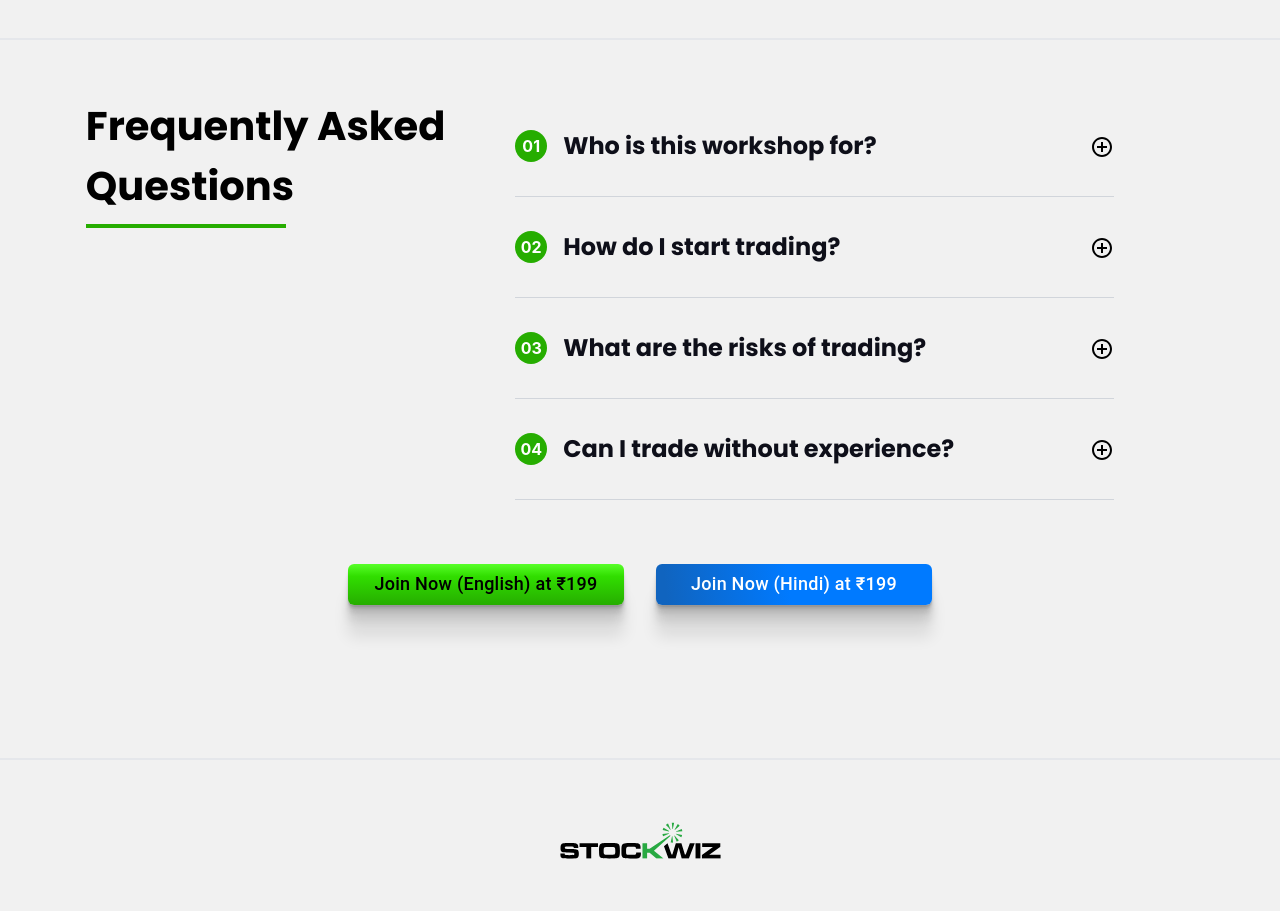
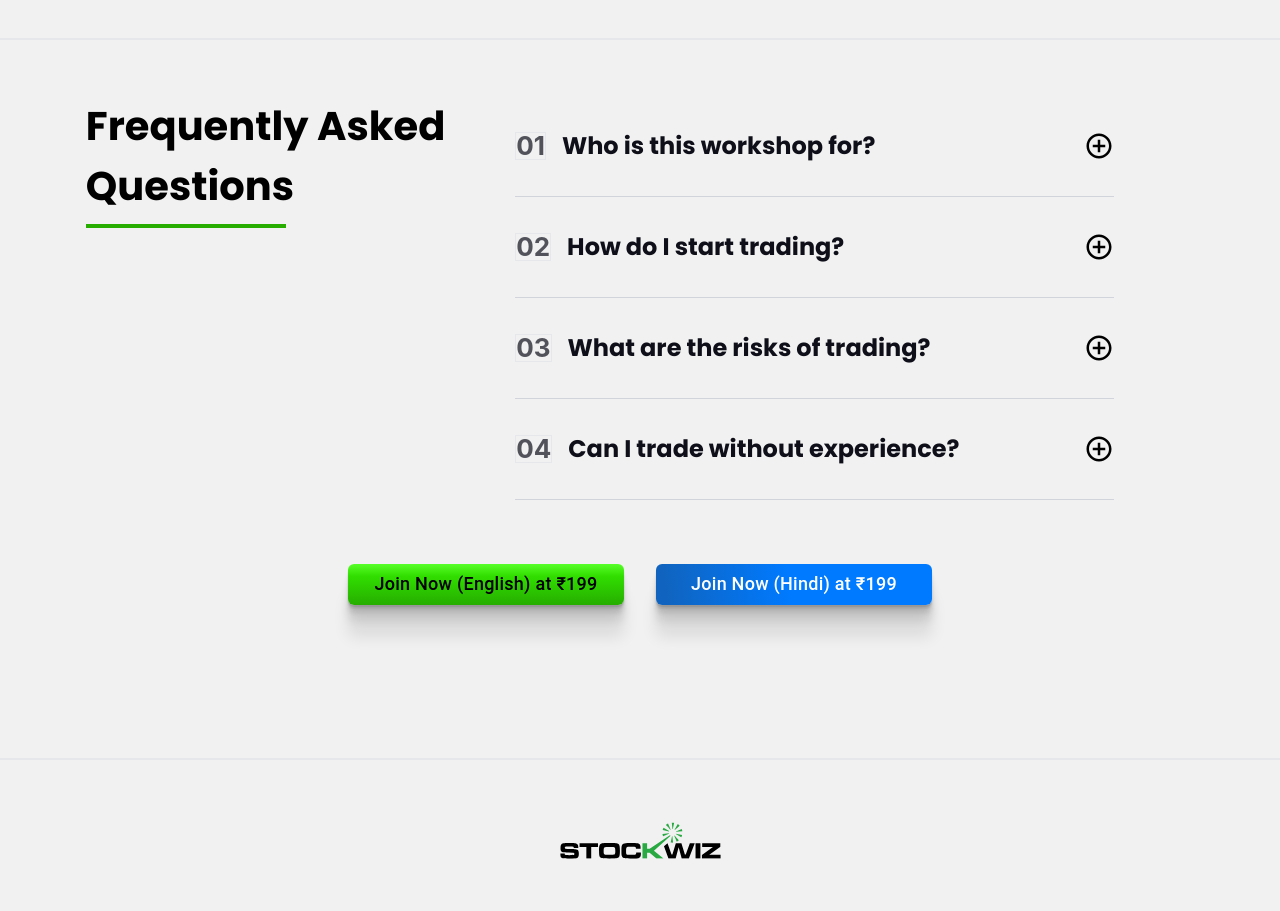
Before and after one commit to vikrantkkk/investing, a React (Vite) app: page / in a window 1280 px wide. Shown: the part 6840-7751 px from the top of the page. Built offline with nearby package versions, Linux system fonts and the light colour scheme; a web font is replaced by a local one.

Commit message:
faq modified

```diff
--- a/src/components/Faq.jsx
+++ b/src/components/Faq.jsx
@@ -1,8 +1,8 @@
 import React, { useState } from "react";
 import AddCircleOutlineIcon from "@mui/icons-material/AddCircleOutline";
-import RemoveCircleOutlineIcon from "@mui/icons-material/RemoveCircleOutline";
 import CustomButton1 from "../common/CustomButton1";
 import CustomButton2 from "../common/CustomButton2";
+import RemoveCircleIcon from "@mui/icons-material/RemoveCircle";
 
 const faqData = [
   {
@@ -61,14 +61,24 @@ const Faq = () => {
               >
                 <div className="flex items-center justify-between">
                   <div className="flex items-center gap-4">
-                    <span className="w-8 h-8 rounded-full bg-figmaGreen flex items-center justify-center font-bold text-white">
+                    {/* <span className="border flex items-center justify-center font-bold text-[#0E0F19B2]/[0.7]">
+                      {index + 1 < 10 ? `0${index + 1}` : index + 1}
+                    </span> */}
+                    <span
+                      className="border flex items-center justify-center font-bold text-[#0E0F19B2]/[0.7]"
+                      style={{
+                        fontSize: "calc(10px + 2vmin)",
+                        lineHeight: "1",
+                      }}
+                    >
                       {index + 1 < 10 ? `0${index + 1}` : index + 1}
                     </span>
+
                     <h3 className="font-poppins text-start font-bold md:text-[24px] text-[20px] leading-8 md:leading-9  text-[#0E0F19]">
                       {item.question}
                     </h3>
                   </div>
-                  <button
+                  {/* <button
                     aria-expanded={activeIndex === index}
                     onClick={() => toggleFAQ(index)}
                   >
@@ -76,6 +86,16 @@ const Faq = () => {
                       <RemoveCircleOutlineIcon />
                     ) : (
                       <AddCircleOutlineIcon />
+                    )}
+                  </button> */}
+                  <button
+                    aria-expanded={activeIndex === index}
+                    onClick={() => toggleFAQ(index)}
+                  >
+                    {activeIndex === index ? (
+                      <RemoveCircleIcon style={{ color: "#26AD00",fontSize: "30px"  }} />
+                    ) : (
+                      <AddCircleOutlineIcon style={{fontSize: "30px"  }}/>
                     )}
                   </button>
                 </div>
```
